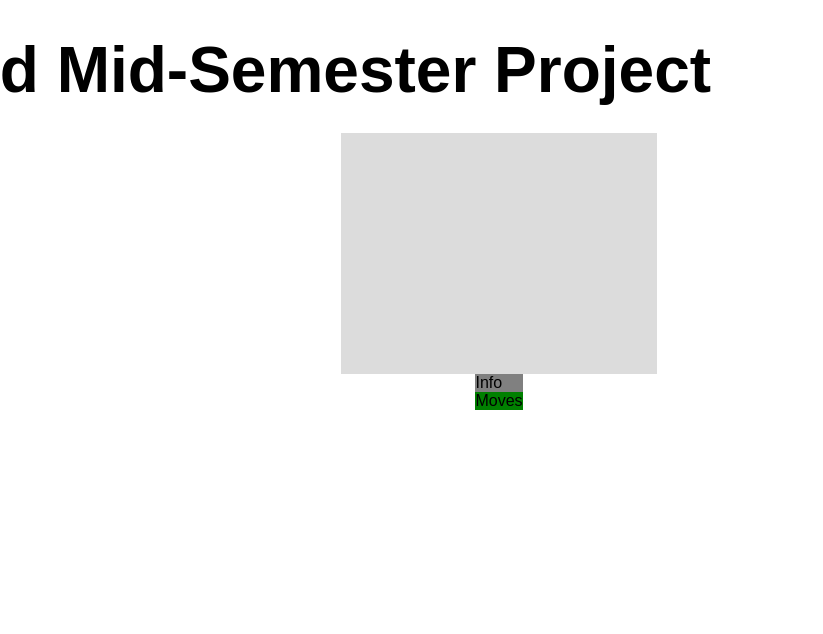
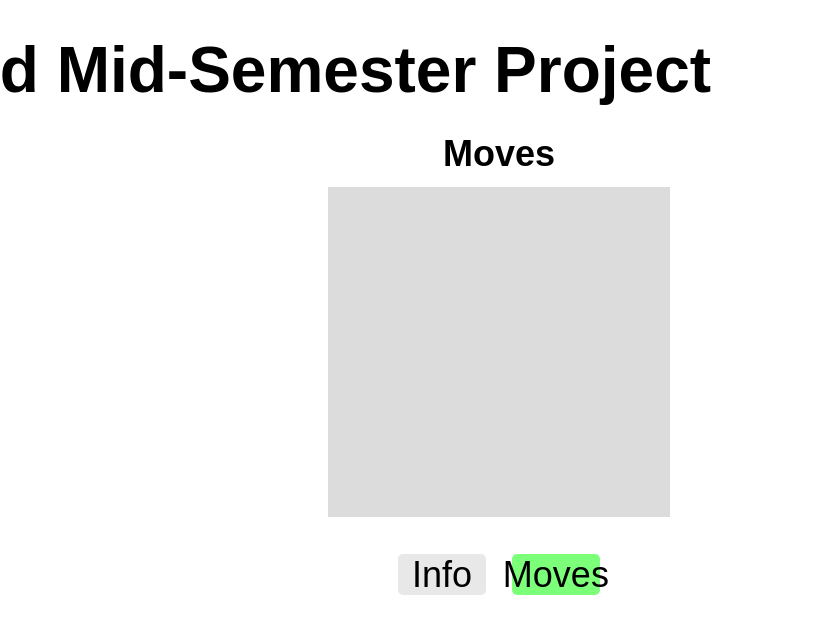
Before and after one commit to cduffy8/bog-midsemester-project, a website: page index.html in a window 1280 px wide. Both pictures are taken after a click on the element "Moves". Shown: the whole page, 457-1280 px from the left. Drawn offline with Linux system fonts and the light colour scheme; no server answers; a web font is replaced by a local one.

Commit message:
all finished except for text format

```diff
--- a/index.html
+++ b/index.html
@@ -38,11 +38,13 @@
 
                 <div id="right-col">
 
-                    <div id="disp_box"></div>
+                    <div class="nText" id="inf-label">Info</div>
 
-                    <div id="infmov">
-                        <div id="info_b">Info</div>
-                        <div id="moves_b">Moves</div>
+                    <div class="nText" id="disp_box"></div>
+
+                    <div id="toggles">
+                        <div id="info_b" class="btn">Info</div>
+                        <div id="moves_b" class="btn">Moves</div>
                     </div>
 
                 </div>
--- a/index.js
+++ b/index.js
@@ -11,9 +11,10 @@ const type2 = document.getElementById("type2");
 const info_b = document.getElementById("info_b");
 const moves_b = document.getElementById("moves_b");
 const image = document.getElementById("im_id");
+const inflabel = document.getElementById("inf-label");
 
-info_b.style.backgroundColor = "green";
-moves_b.style.backgroundColor = "gray";
+info_b.style.backgroundColor = "'#7CFF79'";
+moves_b.style.backgroundColor = "#E8E8E8";
 
 let infoNmoves = {
     'info':'',
@@ -65,19 +66,21 @@ function get_prev_pokemon() {
 }
 
 function get_info() {
-    info_b.style.backgroundColor = "green";
+    info_b.style.backgroundColor = '#7CFF79';
     disp_box.textContent = infoNmoves['info'];
-    moves_b.style.backgroundColor = "gray";
+    moves_b.style.backgroundColor = "#E8E8E8";
+    inflabel.textContent = "Info";
 }
 
 function get_moves() {
-    info_b.style.backgroundColor = "gray";
+    info_b.style.backgroundColor = "#E8E8E8";
     disp_box.textContent = infoNmoves['moves'];
-    moves_b.style.backgroundColor = "green";
+    moves_b.style.backgroundColor = "#7CFF79";
+    inflabel.textContent = "Moves";
 }
 
 function set_disp_box() {
-    if (moves_b.style.backgroundColor === "green") {
+    if (moves_b.style.backgroundColor === "'#7CFF79'") {
         disp_box.textContent = infoNmoves['moves'];
     } else {
         disp_box.textContent = infoNmoves['info']
@@ -97,18 +100,22 @@ function parse_data(data) {
 function create_info(height, weight, stats) {
     height *= .1;
     weight *= 1.0;
-    let info = "height: " + height.toFixed(1) + "m";
-    info += "\nweight: " + weight.toFixed(1) + "kg";
+    let info = "height:" + height.toFixed(1) + "m";
+    info += " weight:" + weight.toFixed(1) + "kg";
     for (let i = 0; i < stats.length; i++) {
-        info += "\n" + stats[i].stat.name + ": " + stats[i].base_stat;
+        info += "\n" + stats[i].stat.name + ":" + stats[i].base_stat;
     }
     return info;
 }
 
 function create_moves(moves) {
-    let moveList = moves[0].move.name;
-    for (let i = 1; i < moves.length; i++) {
-        moveList += "\n"+ moves[i].move.name;
+    let moveList = [];
+    let limit = 10;
+    if (moves.length < limit) {
+        limit = moves.length;
+    }
+    for (let i = 0; i < limit; i++) {
+        moveList.push(moves[i].move.name);
     }
     return moveList;
 }
--- a/style.css
+++ b/style.css
@@ -61,7 +61,11 @@ img {
     display: flex;
     background-color: gainsboro;
     width: 50%;
-    height: 50%;
+    height: 65%;
+    padding: 2%;
+    font-size: 36px;
+    font-weight: 400;
+    overflow: hidden;
 }
 
 #type-label {
@@ -139,3 +143,23 @@ img {
     margin-top: 2%;
     margin-bottom: 2%;
 }
+
+#inf-label {
+    font-weight: 700;
+    font-size: 36px;
+    margin-bottom: 2%;
+}
+
+#info_b {
+    margin-top: 7%;
+    font-size: 36px;
+    font-weight: 400;
+    background-color: #7CFF79;
+}
+
+#moves_b {
+    margin-top: 7%;
+    font-size: 36px;
+    font-weight: 400;
+    background-color: #E8E8E8;
+}
```
